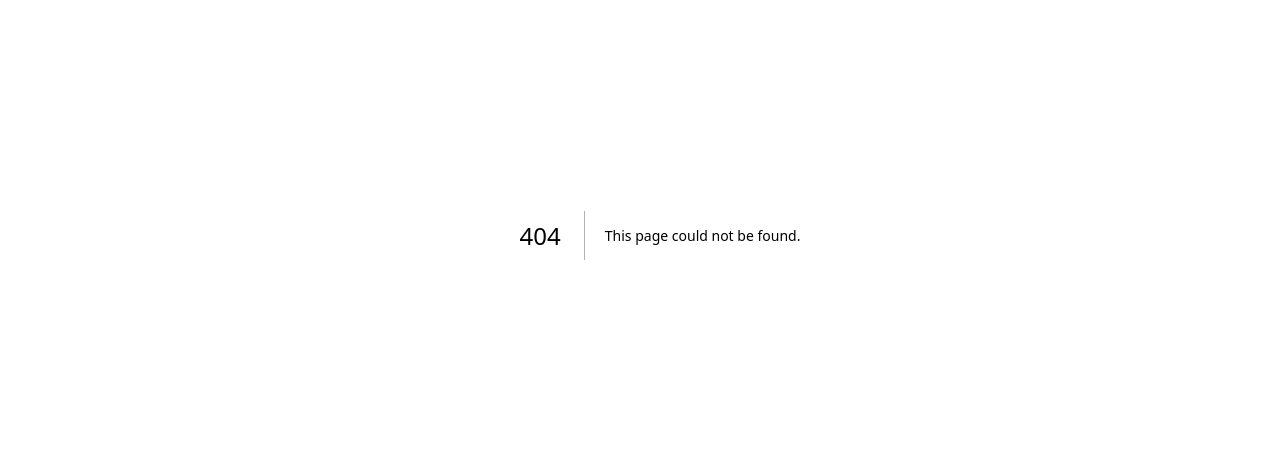
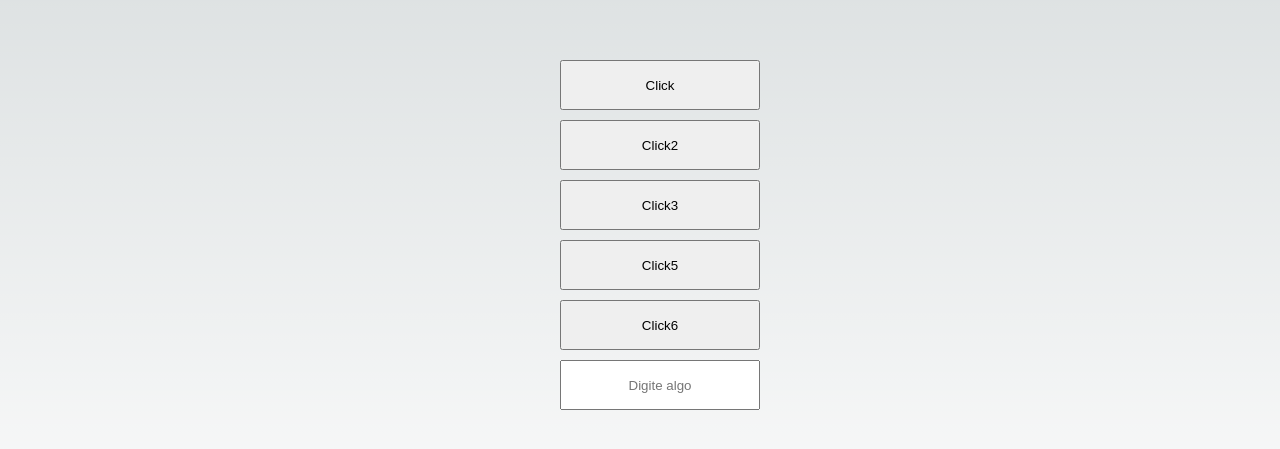
Before and after one commit to Welbert-Soares/exercicios, a Next.js app: page /basicos/botao in a window 1280 px wide. Before the commit this address had no page. Shown: the part 165-614 px from the top of the page. Built offline with nearby package versions, Linux system fonts and the light colour scheme.

Commit message:
chamando funcao por botao

```diff
--- /dev/null
+++ b/pages/basicos/botao.jsx
@@ -0,0 +1,65 @@
+function acao1() {
+    console.log("acao1");
+}
+
+function botao() {
+    function acao2() {
+        console.log("acao2");
+    }
+
+    function acao5(event) {
+        console.log(event);
+    }
+    return (
+        <div
+            style={{
+                display: "flex",
+                flexDirection: "column",
+                justifyContent: "center",
+                alignItems: "center",
+                height: "100vh",
+                gap: "10px",
+            }}
+        >
+            <button
+                style={{ width: "200px", height: "50px", cursor: "pointer" }}
+                onClick={acao1}
+            >
+                Click
+            </button>
+            <button
+                style={{ width: "200px", height: "50px", cursor: "pointer" }}
+                onClick={acao2}
+            >
+                Click2
+            </button>
+            <button
+                style={{ width: "200px", height: "50px", cursor: "pointer" }}
+                onClick={() => console.log("acao3")}
+            >
+                Click3
+            </button>
+            <button
+                style={{ width: "200px", height: "50px", cursor: "pointer" }}
+                onClick={acao5}
+            >
+                Click5
+            </button>
+            <button
+                style={{ width: "200px", height: "50px", cursor: "pointer" }}
+                onClick={(e) => acao5(e.altKey)}
+            >
+                Click6
+            </button>
+
+            <input
+                style={{ width: "200px", height: "50px", padding: "10px", textAlign: "center"}}
+                type="text"
+                placeholder="Digite algo"
+                onChange={(e) => console.log(e.target.value)}
+            />
+        </div>
+    );
+}
+
+export default botao;
```
